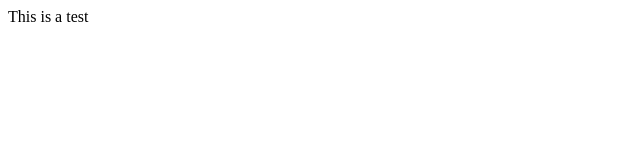
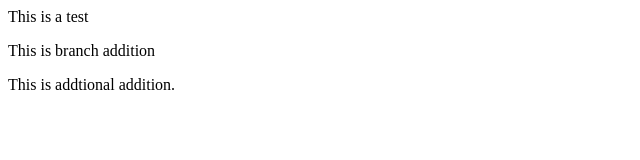
Before and after one commit to perrosen/git-workflow-test, a plain HTML site: page index.html in a window 1280 px wide. Shown: the whole page, without its empty margins (0-640 px from the left). Drawn offline with Linux system fonts and the light colour scheme.

Commit message:
Pull request change (#1)
* Pull request change

* Another addition.

```diff
--- a/index.html
+++ b/index.html
@@ -1,5 +1,7 @@
 <html>
     <body>
         <p>This is a test</p>
+        <p>This is branch addition</p>
+        <p>This is addtional addition.</p>
     </body>
 </html>
```
